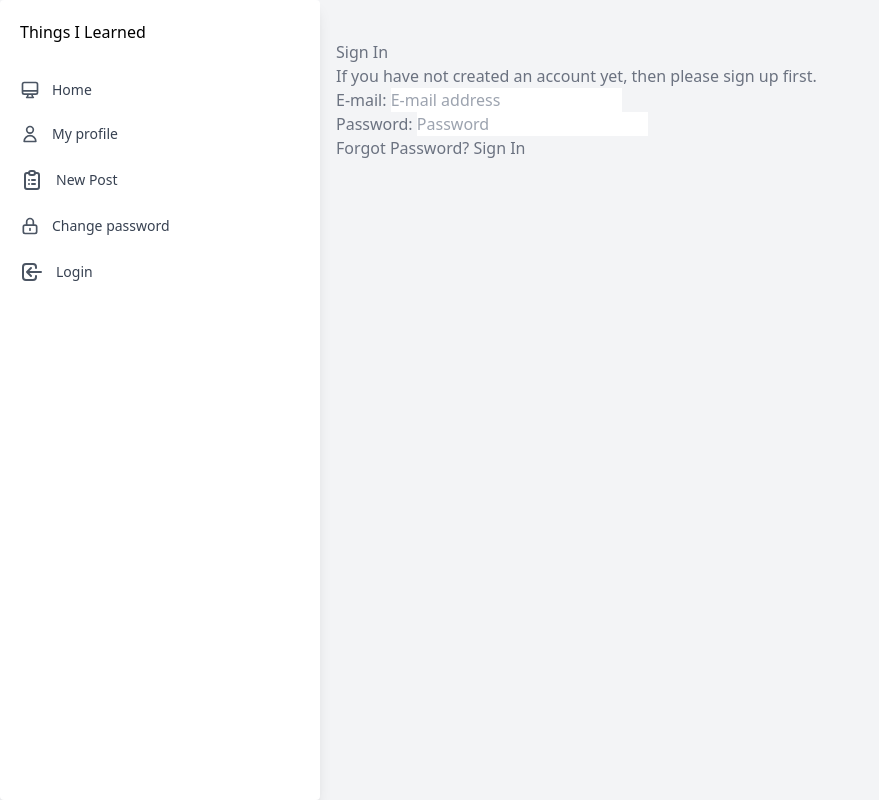
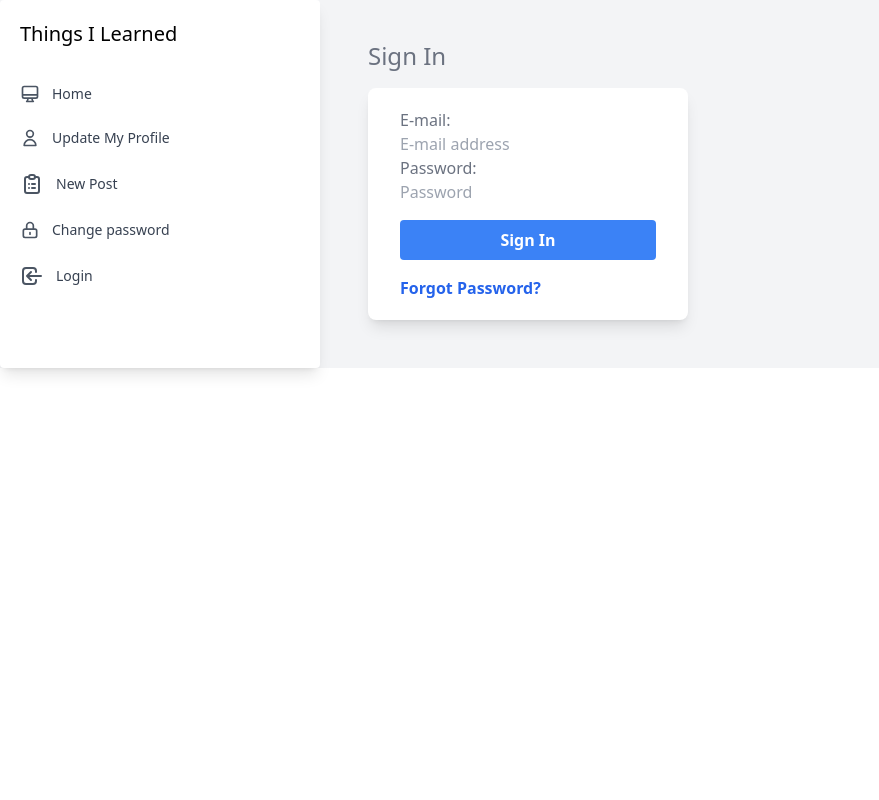
Before and after one commit to chaudhryna/Django201, a Django app: page /login/ in a window 1280 px wide. Shown: the whole page, without its empty margins (0-879 px from the left). Run offline with Django 4.2, Linux system fonts and the light colour scheme; some libraries are stand-ins or nearby versions.

Commit message:
Styled allauth forms

```diff
--- a/feed/templates/feed/create.html
+++ b/feed/templates/feed/create.html
@@ -1,11 +1,12 @@
 {% extends 'base.html' %}
+{% load tailwind_filters %}
 
 {% block title %}Create a New Post {% endblock %}
 
 {% block body %}
 <form method="POST" action=".">
     {% csrf_token %}
-  {{ form.as_p }}
+  {{ form|crispy }}
   <div>
     <div class="my-3">
       <button class="bg-white text-gray-800 font-bold rounded border-b-2 border-green-500 hover:border-green-600 hover:bg-green-500 hover:text-white shadow-md py-2 px-6 inline-flex items-center" type="submit">
--- a/feed/templates/feed/detail.html
+++ b/feed/templates/feed/detail.html
@@ -9,6 +9,6 @@ A Custom Title
 
 {% block body %}
 
-{% include "includes/post.html" with post=post %}
+    {% include "includes/post.html" with post=post %}
 
 {% endblock %}
--- /dev/null
+++ b/profiles/templates/profiles/profile_update_form.html
@@ -0,0 +1,6 @@
+{% extends 'base.html' %}
+
+<form method="post">{% csrf_token %}
+    {{ form.as_p }}
+    <input type="submit" value="Update">
+</form>
--- a/profiles/urls.py
+++ b/profiles/urls.py
@@ -7,5 +7,4 @@ app_name = "profiles"
 urlpatterns = [
     path("<str:username>/", views.ProfileDetailView.as_view(), name="detail"),
     path("<str:username>/follow/", views.FollowView.as_view(), name="follow"),
-
 ]
--- a/profiles/views.py
+++ b/profiles/views.py
@@ -2,6 +2,8 @@ from django.contrib.auth.models import User
 from django.contrib.auth.mixins import LoginRequiredMixin
 from django.views.generic import DetailView, View
 from django.http import JsonResponse, HttpResponseBadRequest
+
+from .models import Profile
 
 from feed.models import Post
 from followers.models import Follower
--- a/til/templates/account/login.html
+++ b/til/templates/account/login.html
@@ -1,5 +1,5 @@
 {% extends "base.html" %}
-
+{% load tailwind_filters %}
 {% load i18n %}
 {% load account socialaccount %}
 
@@ -7,40 +7,20 @@
 
 {% block content %}
 
-<h1>{% trans "Sign In" %}</h1>
+<h1 class="text-2xl mb-4 ml-8">{% trans "Sign In" %}</h1>
 
-{% get_providers as socialaccount_providers %}
+<form class="login w-full max-w-xs bg-white flex flex-col py-5 px-8 mb-8 ml-8 rounded-lg shadow-lg" action="{% url 'account_login' %}" method="POST">
+    {% csrf_token %}
+    {{ form|crispy }}
+{% if redirect_field_value %}
+  <input type="hidden" name="{{ redirect_field_name }}" value="{{ redirect_field_value }}" />
+{% endif %}
+  <button class="primaryAction bg-blue-500 hover:bg-blue-700 text-white font-bold rounded my-4 py-2 px-4" type="submit">{% trans "Sign In" %}</button>
 
-{% if socialaccount_providers %}
-<p>{% blocktrans with site.name as site_name %}Please sign in with one
-of your existing third party accounts. Or, <a href="{{ signup_url }}">sign up</a>
-for a {{ site_name }} account and sign in below:{% endblocktrans %}</p>
-
-<div class="socialaccount_ballot">
-
-  <ul class="socialaccount_providers">
-    {% include "socialaccount/snippets/provider_list.html" with process="login" %}
-  </ul>
-
-  <div class="login-or">{% trans 'or' %}</div>
-
+  <a class="button secondaryAction text-blue-600 hover:text-blue-800 font-bold" href="{% url 'account_reset_password' %}">{% trans "Forgot Password?" %}</a>
+  </a>
+    </div>
+  </form>
 </div>
 
-{% include "socialaccount/snippets/login_extra.html" %}
-
-{% else %}
-<p>{% blocktrans %}If you have not created an account yet, then please
-<a href="{{ signup_url }}">sign up</a> first.{% endblocktrans %}</p>
-{% endif %}
-
-<form class="login" method="POST" action="{% url 'account_login' %}">
-  {% csrf_token %}
-  {{ form.as_p }}
-  {% if redirect_field_value %}
-  <input type="hidden" name="{{ redirect_field_name }}" value="{{ redirect_field_value }}" />
-  {% endif %}
-  <a class="button secondaryAction" href="{% url 'account_reset_password' %}">{% trans "Forgot Password?" %}</a>
-  <button class="primaryAction" type="submit">{% trans "Sign In" %}</button>
-</form>
-
 {% endblock %}
--- a/til/templates/base.html
+++ b/til/templates/base.html
@@ -10,10 +10,10 @@
   </head>
   <body>
     <!-- component -->
-    <div class="flex flex-wrap bg-gray-100 w-full h-screen">
+    <div class="flex flex-wrap bg-gray-100 w-full h-max">
       <div class="w-3/12 bg-white rounded p-3 shadow-lg">
         <div class="flex items-center space-x-4 p-2 mb-5">
-          <h1>Things I Learned</h1>
+          <h1 class="text-xl">Things I Learned</h1>
         </div>
         <ul class="space-y-2 text-sm">
           <li>
@@ -33,7 +33,7 @@
                   <path stroke-linecap="round" stroke-linejoin="round" stroke-width="2" d="M16 7a4 4 0 11-8 0 4 4 0 018 0zM12 14a7 7 0 00-7 7h14a7 7 0 00-7-7z"/>
                 </svg>
               </span>
-              <span>My profile</span>
+              <span>Update My Profile</span>
             </a>
           </li>
           <!-- new post -->
--- a/til/templates/includes/post.html
+++ b/til/templates/includes/post.html
@@ -6,7 +6,6 @@
             <span class="font-light text-gray-600">{{ post.date|date:"F j, Y, g:i:a" }}</span>
         </div>
         <div class="mt-2">
-            <!-- <a class="text-2xl text-gray-700 font-bold hover:text-gray-600" href="#">Post Title Goes Here</a> -->
             <p class="mt-2 text-gray-600">{{ post.text }}</p>
         </div>
         <div class="flex justify-between items-center mt-4">
```
Also changed, not shown: profiles/templates/profiles/update_profile.html (added, +38 -0 lines), til/settings.py (+7 -2 lines), til/templates/account/password_reset.html (added, +24 -0 lines).
